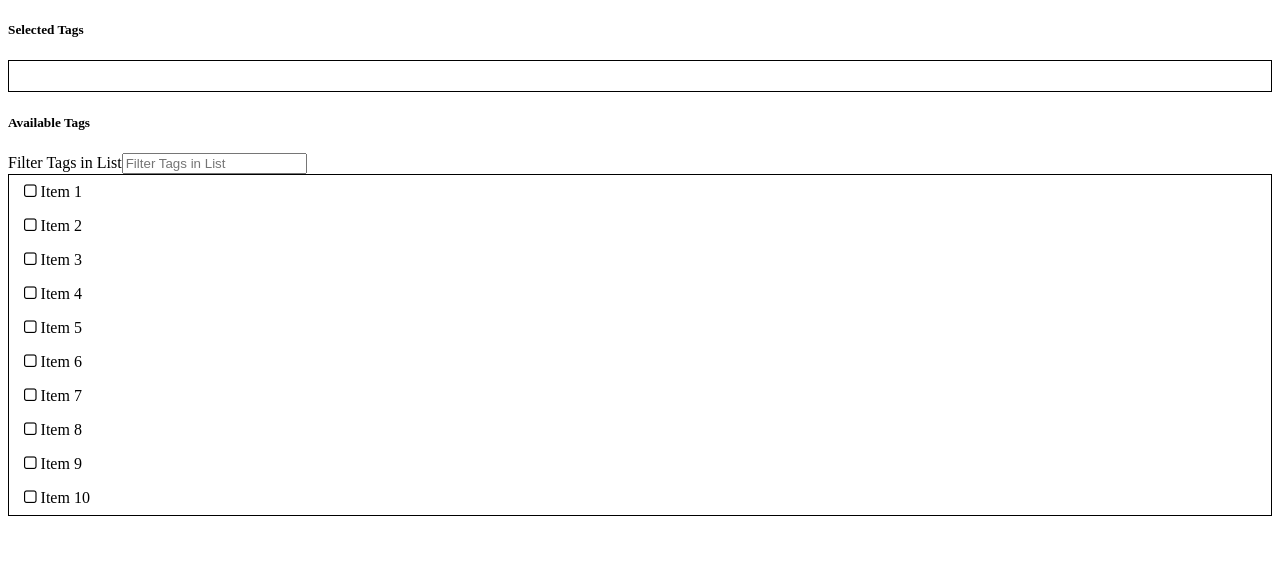
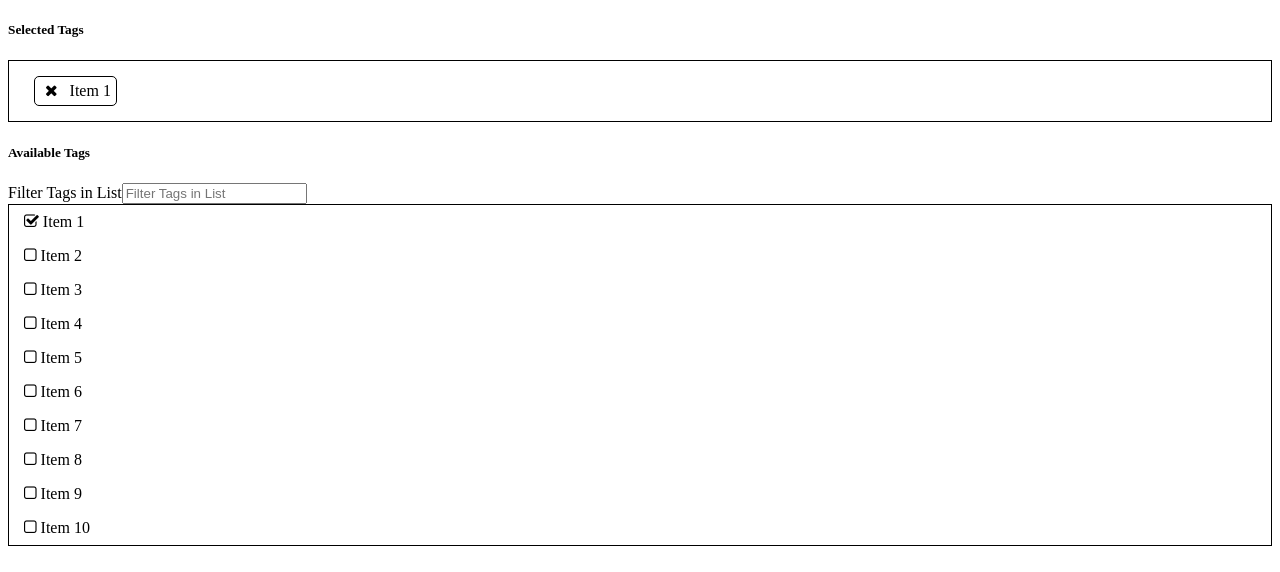
Before and after one commit to pjlamb12/angular-tag-select, an Angular app: page / in a window 1280 px wide. Shown: the top 572 px of the page. Built offline with nearby package versions, Linux system fonts and the light colour scheme.

Commit message:
Make it so you can start with a set number of tags selected

```diff
--- a/src/app/app.component.html
+++ b/src/app/app.component.html
@@ -1 +1 @@
-<tag-select [tagMapping]="tagMapping" [tagsToSelect]="possibleTags" (selectedTagsUpdated)="tagsUpdated($event)"></tag-select>
+<tag-select [tagsSelectedAtStart]="startingTags" [tagMapping]="tagMapping" [tagsToSelect]="possibleTags" (selectedTagsUpdated)="tagsUpdated($event)"></tag-select>
--- a/src/app/app.component.ts
+++ b/src/app/app.component.ts
@@ -50,6 +50,10 @@ export class AppComponent {
 		},
 	];
 
+	public startingTags = [
+		{ id: 1, description: 'Item 1' }
+	]
+
 	tagsUpdated(list: any) {
 		console.log('list: ', list);
 	}
--- a/src/app/tag-select/tag-select/tag-select.component.ts
+++ b/src/app/tag-select/tag-select/tag-select.component.ts
@@ -7,6 +7,7 @@ import { Tag } from '../tag';
 	styleUrls: ['./tag-select.component.scss']
 })
 export class TagSelectComponent implements OnInit {
+	@Input() tagsSelectedAtStart: any[];
 	@Input() tagsToSelect: any[];
 	@Input() tagMapping: Tag;
 	@Input() tagItemIdentiferPlural: string;
@@ -23,8 +24,23 @@ export class TagSelectComponent implements OnInit {
 	constructor() { }
 
 	ngOnInit() {
+	}
+
+	ngOnChanges() {
 		if (this.tagsToSelect && this.tagsToSelect.length > 0) {
 			this.buildPossibleTagsList();
+		}
+		if (this.tagsToSelect && this.tagsSelectedAtStart) {
+			this.selectTagsAtStart();
+		}
+	}
+
+	selectTagsAtStart() {
+		for (const item of this.tagsSelectedAtStart) {
+			const found = this.possibleTags.find((tag: Tag) => tag.value === item[this.tagMapping.value]);
+			if (found) {
+				this.toggleTag(found);
+			}
 		}
 	}
 
```
Also changed, not shown: package.json (+3 -9 lines), 1 other file (tests, documents, lock files or other folders).
